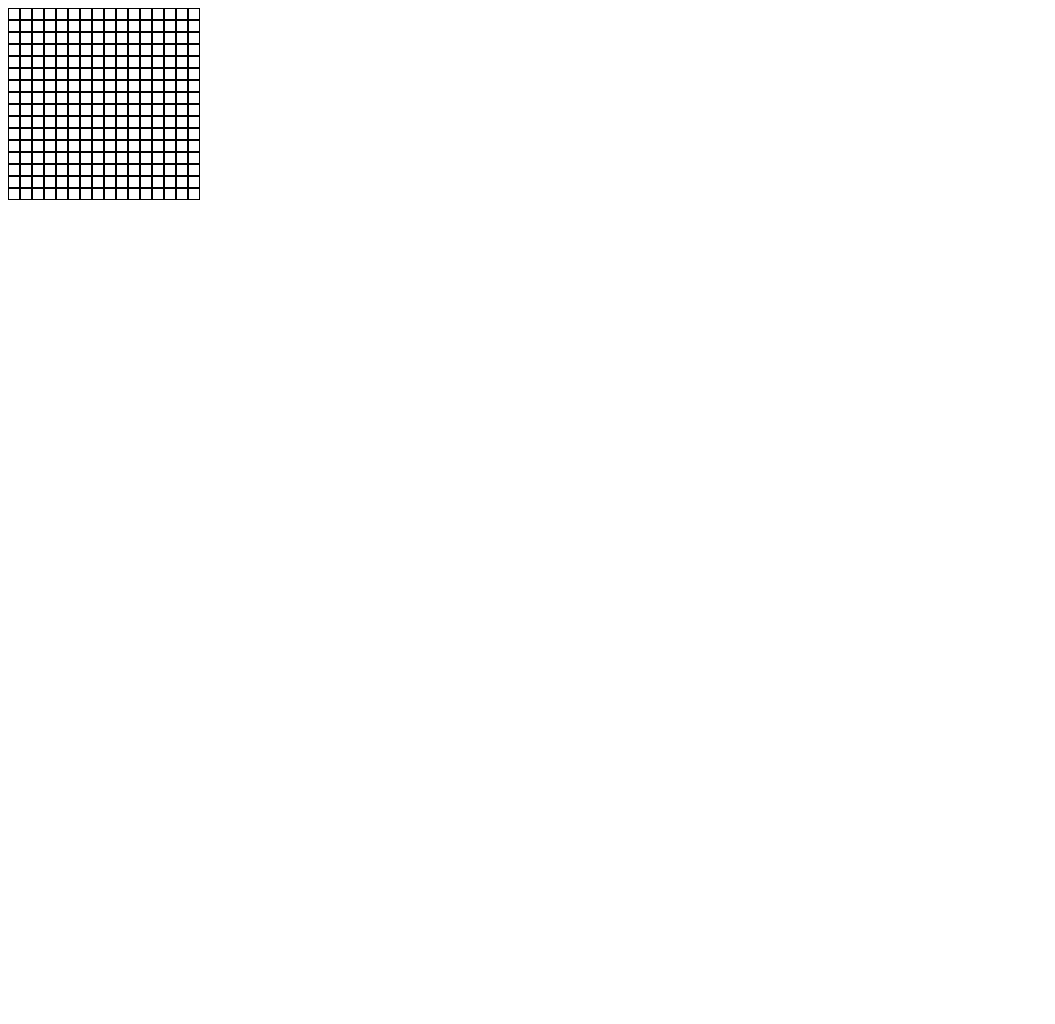
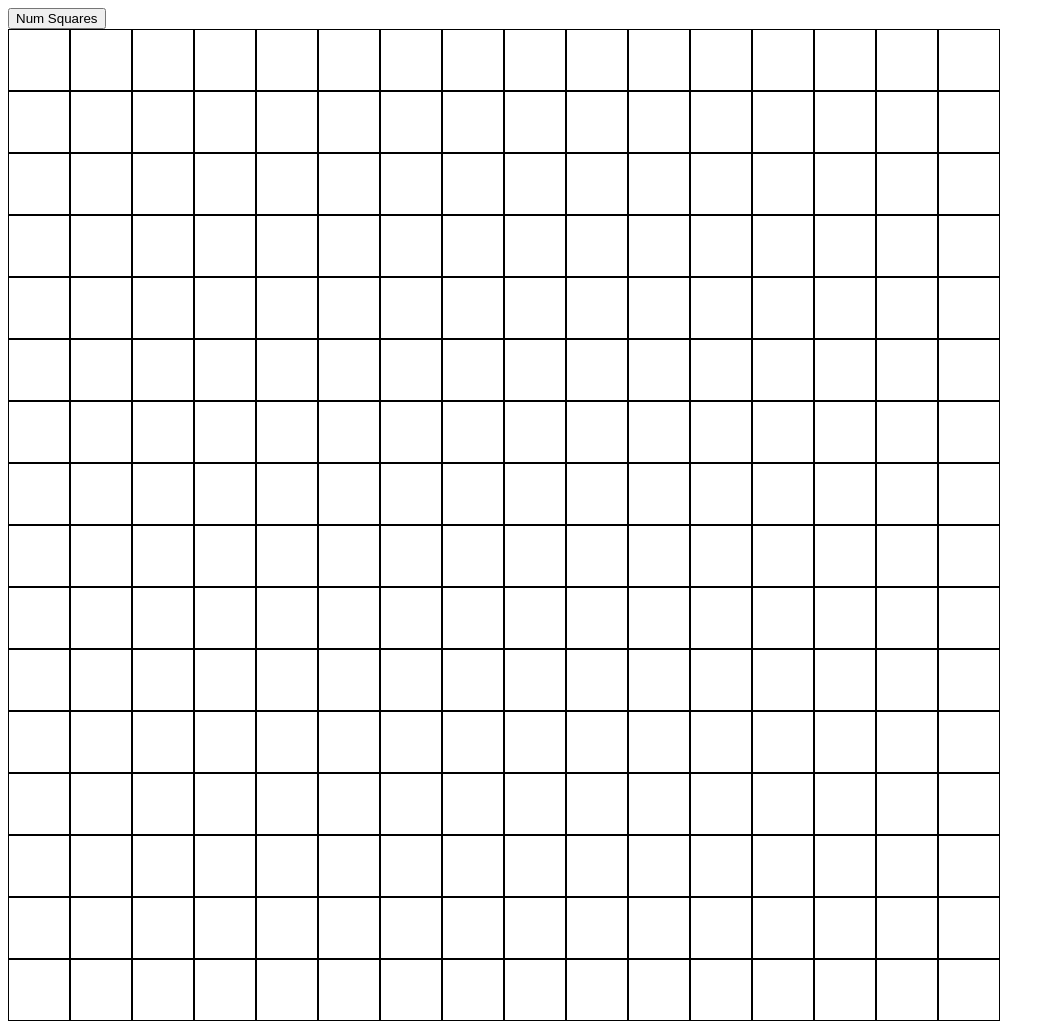
Before and after one commit to justinlyan/etch-a-sketch, a plain HTML site: page index.html in a window 1280 px wide. Shown: the whole page, without its empty margins (0-1055 px from the left). Before the commit the page ends 800 px from the top, so only its background shows below. Drawn offline with Linux system fonts and the light colour scheme.

Commit message:
squares change background whne hovered, users can choose how many squares per row

```diff
--- a/index.html
+++ b/index.html
@@ -7,6 +7,8 @@
   <link rel="stylesheet" href="styles.css">
 </head>
 <body>
+  <button>Num Squares</button>
+
   <div class="container"></div>
 
   <script src="index.js"></script>
--- a/index.js
+++ b/index.js
@@ -1,12 +1,39 @@
-let container = document.querySelector(".container");
+const container = document.querySelector(".container");
+const btn = document.querySelector("button");
 
-for (let i = 0; i < 16; i++) {
-  let row = document.createElement("div");
-  row.classList.add("row");
-  for (let i = 0; i < 16; i++) {
-    let square = document.createElement("div");
-    square.classList.add("square");
-    row.appendChild(square);
+btn.addEventListener("click", () => {
+  let numSquares = requestSquares();
+  while (numSquares > 100) {
+    numSquares = requestSquares();
   }
-  container.appendChild(row);
-};
+
+  container.innerHTML = '';
+  makeGrid(numSquares);
+});
+
+const requestSquares = () => {
+  return prompt("How many squares per side?");
+}
+
+const makeGrid = (numSquaresPerRow) => {
+  for (let i = 0; i < numSquaresPerRow; i++) {
+    const row = document.createElement("div");
+    row.classList.add("row");
+    for (let i = 0; i < numSquaresPerRow; i++) {
+      let sideLength = 960 / numSquaresPerRow;
+      const square = document.createElement("div");
+      square.classList.add("square");
+      square.classList.add("square");
+      square.style.height = sideLength + "px";
+      square.style.width = sideLength + "px";
+      row.appendChild(square);
+
+      square.addEventListener("mouseover", (event) => {
+        event.target.classList.add("hovered");
+      })
+    }
+    container.appendChild(row);
+  };
+}
+
+makeGrid(16);
--- a/styles.css
+++ b/styles.css
@@ -3,7 +3,9 @@
 }
 
 .square {
-  width: 10px;
-  height: 10px;
   border: 1px solid black;
 }
+
+.hovered {
+  background: black;
+}
```
